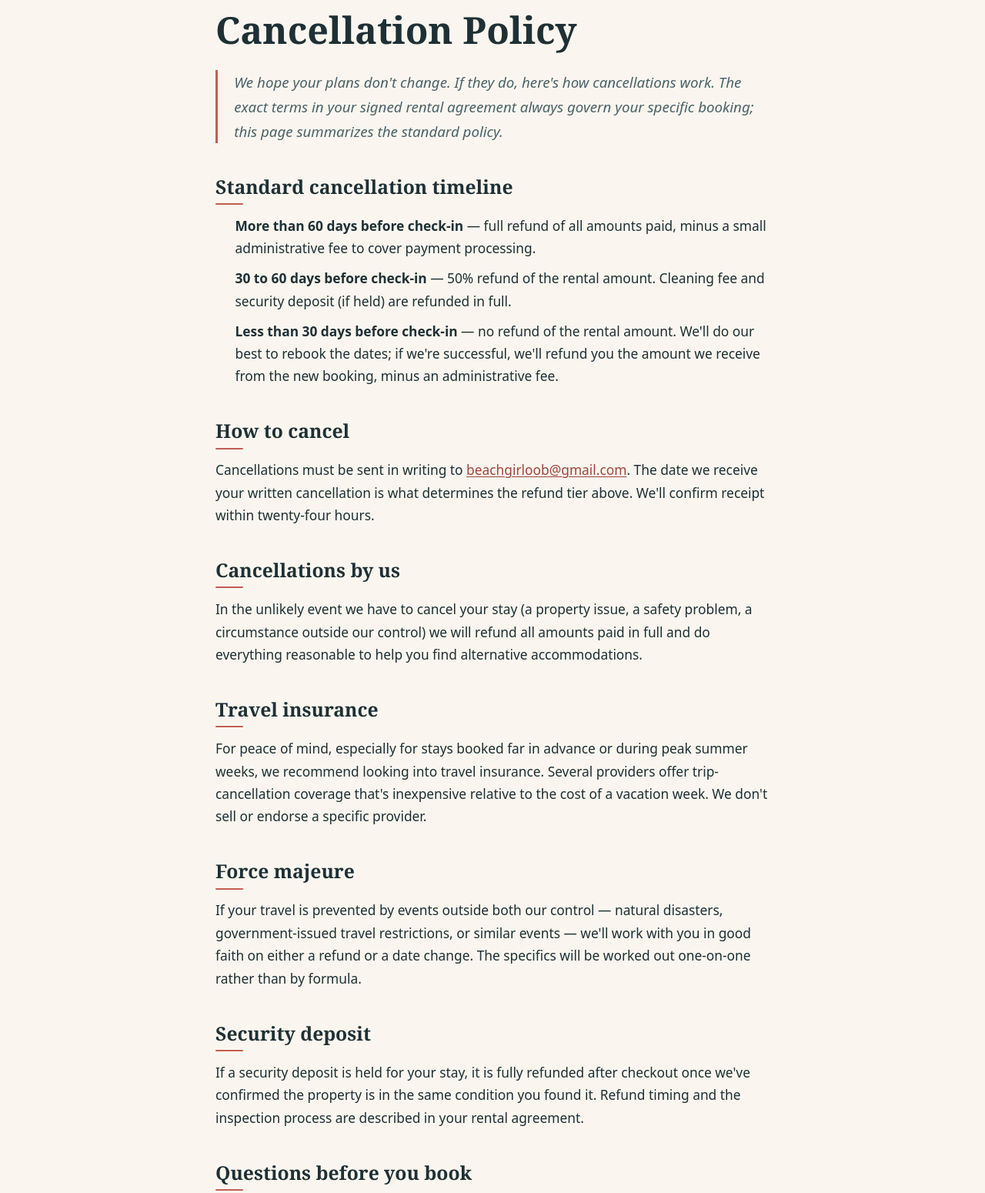
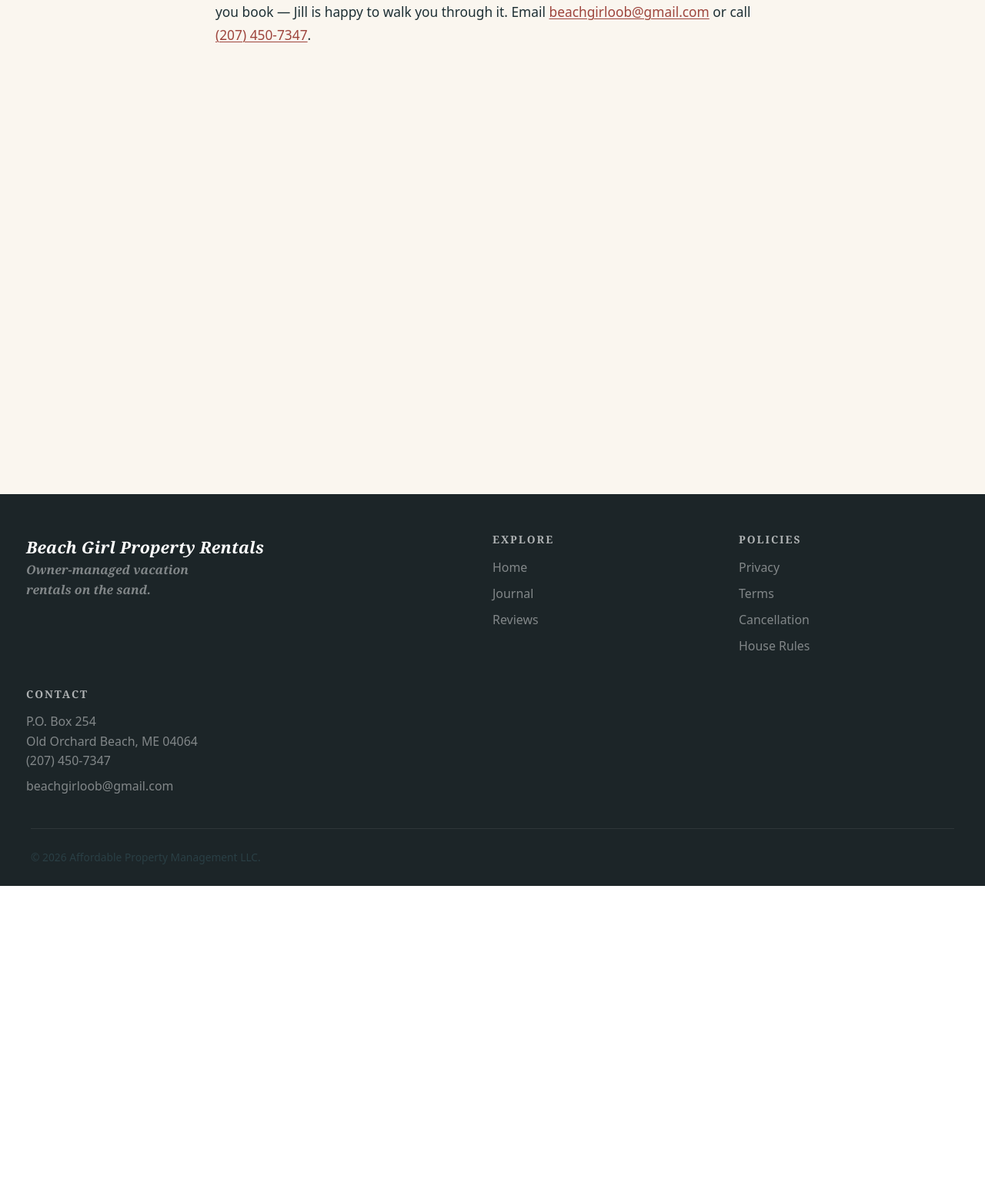
Before and after one commit to sylvestre-b/beachgirl-rentals, a website: page legal/cancellation.html in a window 1280 px wide. Shown: the part 161-1711 px from the top of the page at 77% size. After the commit the page ends 1312 px from the top, so only its background shows below. Drawn offline with Linux system fonts and the light colour scheme.

```diff
--- a/legal/cancellation.html
+++ b/legal/cancellation.html
@@ -31,78 +31,6 @@
 
     <main class="legal-page">
       <article class="legal-article">
-        <p class="legal-eyebrow">Last updated: May 2026</p>
-        <h1 class="legal-title">Cancellation Policy</h1>
-
-        <!-- ⚠ JILL — CONFIRM EVERY ITEM IN THIS BLOCK BEFORE THIS PAGE IS PUBLIC.
-             The terms below are placeholders modeled on common Maine STR
-             practice. Replace any number that doesn't match what your rental
-             agreement actually says. The numbers on this page MUST match the
-             numbers in the rental agreement guests sign — otherwise guests
-             have grounds to argue. -->
-
-        <p class="legal-lede">
-          We hope your plans don't change. If they do, here's how cancellations work. The exact
-          terms in your signed rental agreement always govern your specific booking; this page
-          summarizes the standard policy.
-        </p>
-
-        <h2>Standard cancellation timeline</h2>
-        <ul>
-          <li>
-            <strong>More than 60 days before check-in</strong> — full refund of all amounts paid,
-            minus a small administrative fee to cover payment processing.
-          </li>
-          <li>
-            <strong>30 to 60 days before check-in</strong> — 50% refund of the rental amount.
-            Cleaning fee and security deposit (if held) are refunded in full.
-          </li>
-          <li>
-            <strong>Less than 30 days before check-in</strong> — no refund of the rental amount.
-            We'll do our best to rebook the dates; if we're successful, we'll refund you the amount
-            we receive from the new booking, minus an administrative fee.
-          </li>
-        </ul>
-
-        <h2>How to cancel</h2>
-        <p>
-          Cancellations must be sent in writing to
-          <a href="mailto:beachgirloob@gmail.com">beachgirloob@gmail.com</a>. The date we receive
-          your written cancellation is what determines the refund tier above. We'll confirm receipt
-          within twenty-four hours.
-        </p>
-
-        <h2>Cancellations by us</h2>
-        <p>
-          In the unlikely event we have to cancel your stay (a property issue, a safety problem, a
-          circumstance outside our control) we will refund all amounts paid in full and do
-          everything reasonable to help you find alternative accommodations.
-        </p>
-
-        <h2>Travel insurance</h2>
-        <p>
-          For peace of mind, especially for stays booked far in advance or during peak summer weeks,
-          we recommend looking into travel insurance. Several providers offer trip-cancellation
-          coverage that's inexpensive relative to the cost of a vacation week. We don't sell or
-          endorse a specific provider.
-        </p>
-
-        <h2>Force majeure</h2>
-        <p>
-          If your travel is prevented by events outside both our control — natural disasters,
-          government-issued travel restrictions, or similar events — we'll work with you in good
-          faith on either a refund or a date change. The specifics will be worked out one-on-one
-          rather than by formula.
-        </p>
-
-        <h2>Security deposit</h2>
-        <p>
-          If a security deposit is held for your stay, it is fully refunded after checkout once
-          we've confirmed the property is in the same condition you found it. Refund timing and the
-          inspection process are described in your rental agreement.
-        </p>
-
-        <h2>Questions before you book</h2>
         <p>
           Have a question about how cancellations work for a specific date or scenario? Ask before
           you book — Jill is happy to walk you through it. Email
```
